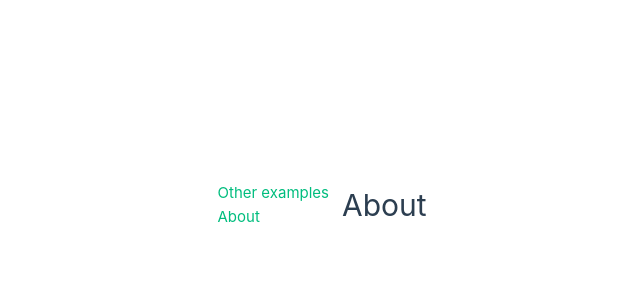
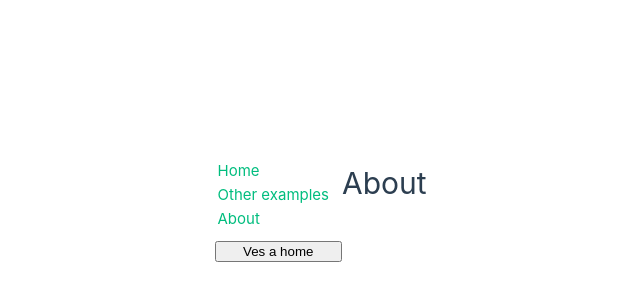
Before and after one commit to annacano0/M-14_CommonMistakes, a Vue app: page /about in a window 1280 px wide. Shown: the part 190-490 px from the top of the page, without its empty margins (298-938 px from the left). Built offline with nearby package versions, Linux system fonts and the light colour scheme.

Commit message:
add HomeView component

```diff
--- a/src/App.vue
+++ b/src/App.vue
@@ -7,6 +7,9 @@ import { RouterLink, RouterView } from 'vue-router'
    <header>
       <nav>
         <ul>
+          <li>
+            <RouterLink to="/home">Home</RouterLink>
+          </li>
           <li>
             <RouterLink to="/examples">Other examples</RouterLink>
           </li>
--- a/src/router/index.js
+++ b/src/router/index.js
@@ -1,6 +1,7 @@
 import { createRouter, createWebHistory } from 'vue-router'
 import AboutView from '../views/AboutView.vue'
 import OtherExamplesView from '@/views/OtherExamplesView.vue'
+import HomeView from '@/views/HomeView.vue'
 
 const router = createRouter({
   history: createWebHistory(import.meta.env.BASE_URL),
@@ -15,6 +16,11 @@ const router = createRouter({
         name: 'examples',
         component: OtherExamplesView,
     },
+    {
+        path: '/home',
+        name: 'home',
+        component: HomeView,
+    },
   ],
 })
 
--- a/src/views/AboutView.vue
+++ b/src/views/AboutView.vue
@@ -1,5 +1,13 @@
-<script setup></script>
+<script setup>
+import { useRouter } from 'vue-router';
+const router= useRouter();
+
+const goToHome = () =>{
+    router.push("/home")
+}
+</script>
 
 <template>
   <h1>About</h1>
+  <button @click="goToHome">Ves a home</button>
 </template>
--- /dev/null
+++ b/src/views/HomeView.vue
@@ -0,0 +1,7 @@
+<script setup>
+
+</script>
+
+<template>
+<h1>Home</h1>
+</template>
```
